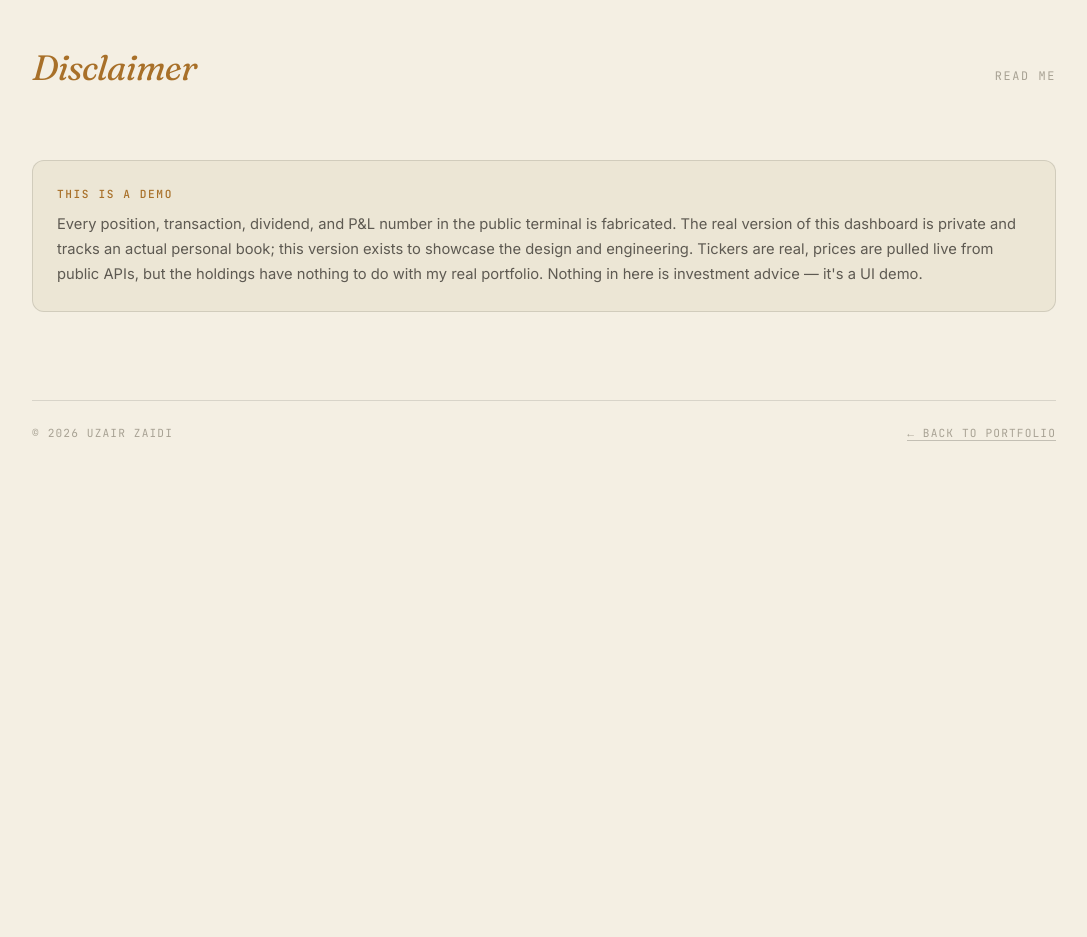
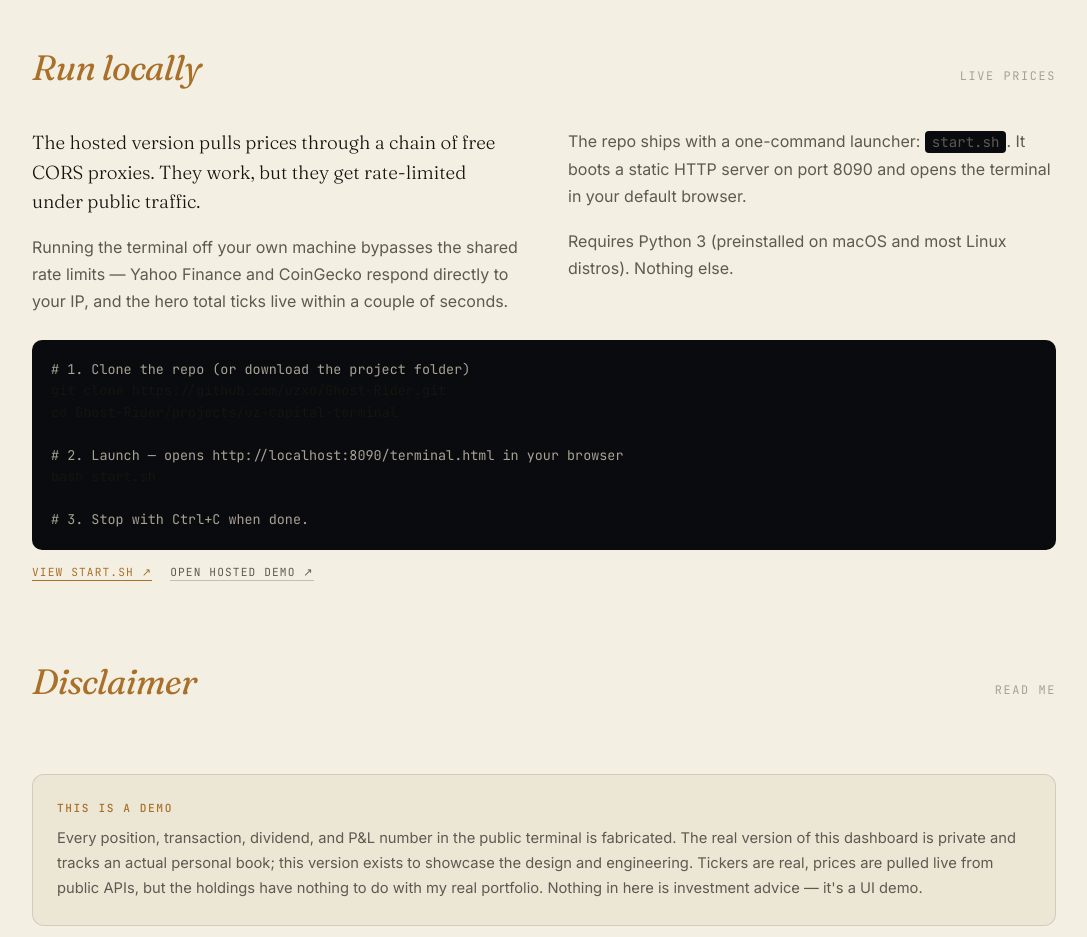
Before and after one commit to uzxo/Ghost-Rider, a plain HTML site: page projects/uz-capital-terminal/index.html in a window 1280 px wide. Shown: the part 3300-4237 px from the top of the page, without its empty margins (96-1183 px from the left). Before the commit the page ends 3847 px from the top, so only its background shows below. Drawn offline with nearby package versions, Linux system fonts and the light colour scheme; no server answers.

Commit message:
Ship start.sh launcher and 'Run locally' section for live prices
The hosted demo's price fetches go through public CORS proxies that
get rate-limited under shared traffic. Running locally hits Yahoo
Finance and CoinGecko directly from your IP, so prices populate
reliably.

- New start.sh: kills anything on :8090, starts python3 -m http.server,
  and opens terminal.html in the default browser. Ctrl+C to stop.
- New 'Run locally' section on the project landing page with a
  three-step copy-pasteable code block and a link to view start.sh.

```diff
--- a/projects/uz-capital-terminal/index.html
+++ b/projects/uz-capital-terminal/index.html
@@ -276,6 +276,35 @@
 
     <section class="section">
       <div class="section-head">
+        <h2 class="serif"><em>Run locally</em></h2>
+        <span class="count">Live prices</span>
+      </div>
+      <div class="grid-2" style="margin-bottom:24px">
+        <div>
+          <p class="lead" style="font-family:'Fraunces',serif;font-weight:300;font-size:1.18rem;line-height:1.55;color:var(--ink)">The hosted version pulls prices through a chain of free CORS proxies. They work, but they get rate-limited under public traffic.</p>
+          <p style="color:var(--ink-soft);font-size:1rem;line-height:1.7;max-width:54ch">Running the terminal off your own machine bypasses the shared rate limits — Yahoo Finance and CoinGecko respond directly to your IP, and the hero total ticks live within a couple of seconds.</p>
+        </div>
+        <div>
+          <p style="color:var(--ink-soft);font-size:1rem;line-height:1.7;max-width:54ch">The repo ships with a one-command launcher: <code style="font-family:'JetBrains Mono',monospace;font-size:.88em;background:#0a0b0e;padding:1px 6px;border-radius:4px;border:1px solid var(--rule)">start.sh</code>. It boots a static HTTP server on port 8090 and opens the terminal in your default browser.</p>
+          <p style="color:var(--ink-soft);font-size:1rem;line-height:1.7;max-width:54ch">Requires Python 3 (preinstalled on macOS and most Linux distros). Nothing else.</p>
+        </div>
+      </div>
+<pre style="background:#0a0b0e;border:1px solid var(--rule);border-radius:10px;padding:18px;overflow:auto;font-family:'JetBrains Mono',monospace;font-size:.84rem;line-height:1.6;color:var(--ink);margin:0"><span style="color:var(--ink-faint)"># 1. Clone the repo (or download the project folder)</span>
+git clone https://github.com/uzxo/Ghost-Rider.git
+cd Ghost-Rider/projects/uz-capital-terminal
+
+<span style="color:var(--ink-faint)"># 2. Launch — opens http://localhost:8090/terminal.html in your browser</span>
+bash start.sh
+
+<span style="color:var(--ink-faint)"># 3. Stop with Ctrl+C when done.</span></pre>
+      <div style="margin-top:14px;font-family:'JetBrains Mono',monospace;font-size:.7rem;letter-spacing:.10em;text-transform:uppercase;color:var(--ink-faint);display:flex;gap:18px;flex-wrap:wrap">
+        <span><a href="start.sh" style="color:var(--accent);border-bottom:1px solid var(--accent);padding-bottom:1px">View start.sh ↗</a></span>
+        <span><a href="terminal.html" style="color:var(--ink-soft);border-bottom:1px solid var(--rule-strong);padding-bottom:1px">Open hosted demo ↗</a></span>
+      </div>
+    </section>
+
+    <section class="section">
+      <div class="section-head">
         <h2 class="serif"><em>Disclaimer</em></h2>
         <span class="count">Read me</span>
       </div>
```
Also changed, not shown: 1 other file.
